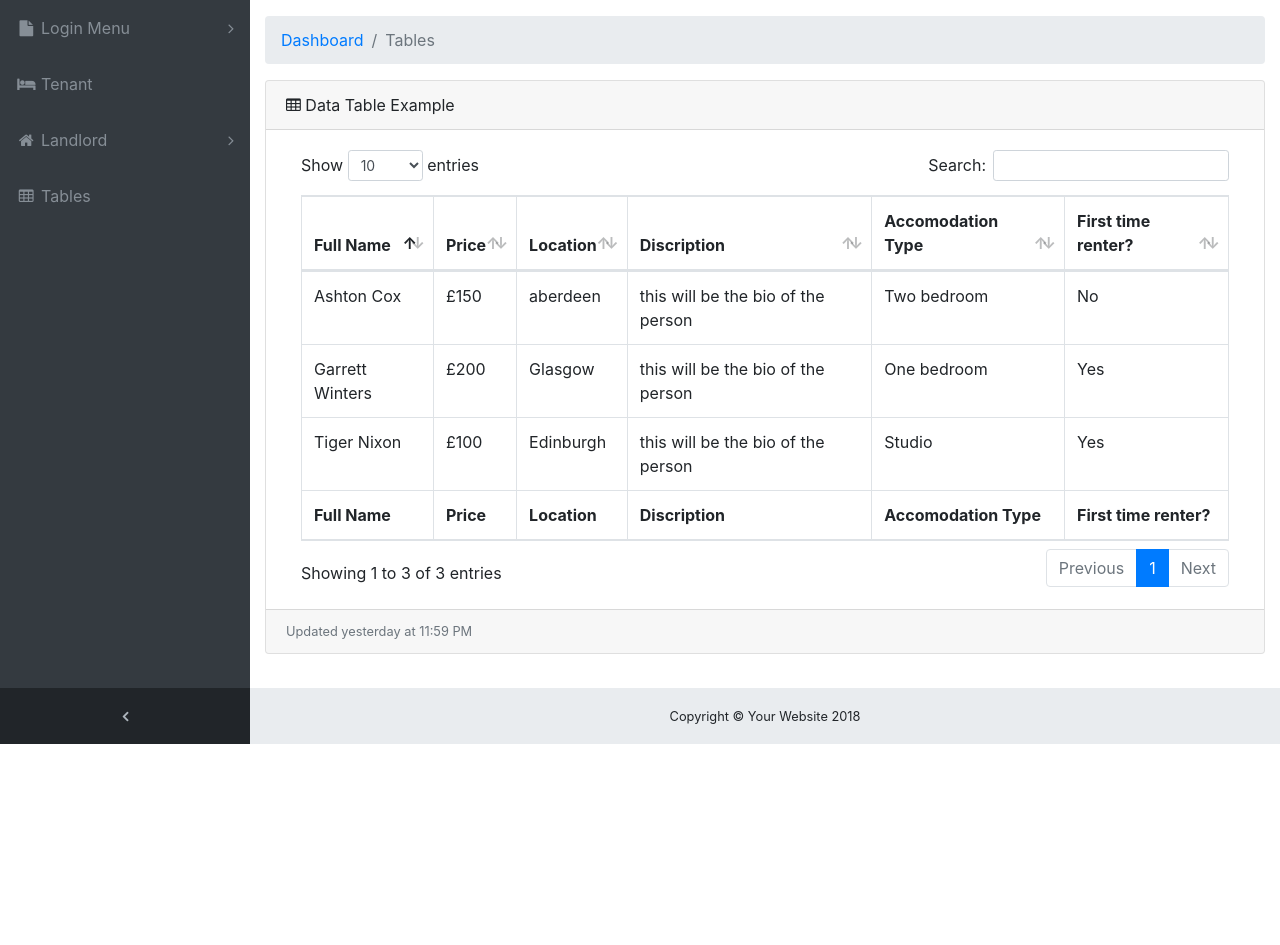
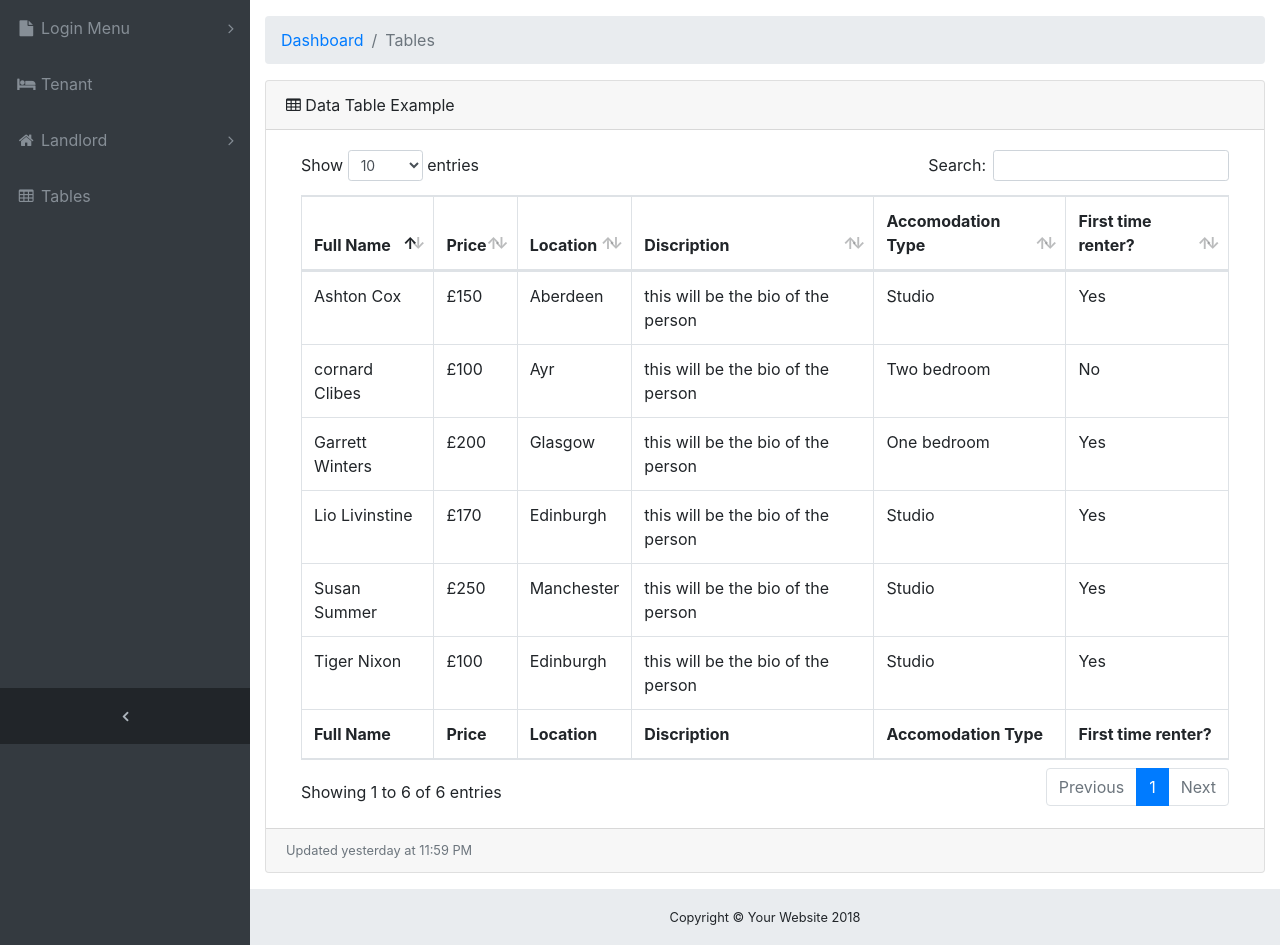
Before and after one commit to AlliterativeAnchovies/ProductForge, a PHP site: page /tables.html in a window 1280 px wide. Shown: the part 56-1001 px from the top of the page. Before the commit the page ends 800 px from the top, so only its background shows below. Run offline with PHP 8.4, Linux system fonts and the light colour scheme.

Commit message:
adding six column of the table for tenants

```diff
--- a/safeLet/tables.html
+++ b/safeLet/tables.html
@@ -213,9 +213,9 @@
               </tfoot>
               <tbody>
                 <tr>
-                  <td>Tiger Nixon</td>
-                  <td>£100</td>
-                  <td>Edinburgh</td>
+                  <td>Ashton Cox</td>
+                  <td>£150</td>
+                  <td>Aberdeen</td>
                   <td>this will be the bio of the person</td>
                   <td>Studio</td>
                   <td>Yes</td>
@@ -229,12 +229,36 @@
                   <td>Yes</td>
                 </tr>
                 <tr>
-                  <td>Ashton Cox</td>
-                  <td>£150</td>
-                  <td>aberdeen</td>
+                  <td>Tiger Nixon</td>
+                  <td>£100</td>
+                  <td>Edinburgh</td>
+                  <td>this will be the bio of the person</td>
+                  <td>Studio</td>
+                  <td>Yes</td>
+                </tr>
+                <tr>
+                  <td>cornard Clibes</td>
+                  <td>£100</td>
+                  <td>Ayr</td>
                   <td>this will be the bio of the person</td>
                   <td>Two bedroom</td>
                   <td>No</td>
+                </tr>
+                <tr>
+                  <td>Susan Summer</td>
+                  <td>£250</td>
+                  <td>Manchester</td>
+                  <td>this will be the bio of the person</td>
+                  <td>Studio</td>
+                  <td>Yes</td>
+                </tr>
+                <tr>
+                  <td>Lio Livinstine</td>
+                  <td>£170</td>
+                  <td>Edinburgh</td>
+                  <td>this will be the bio of the person</td>
+                  <td>Studio</td>
+                  <td>Yes</td>
                 </tr>
               </tbody>
             </table>
```
Also changed, not shown: safeLet/index.php (+31 -7 lines).
